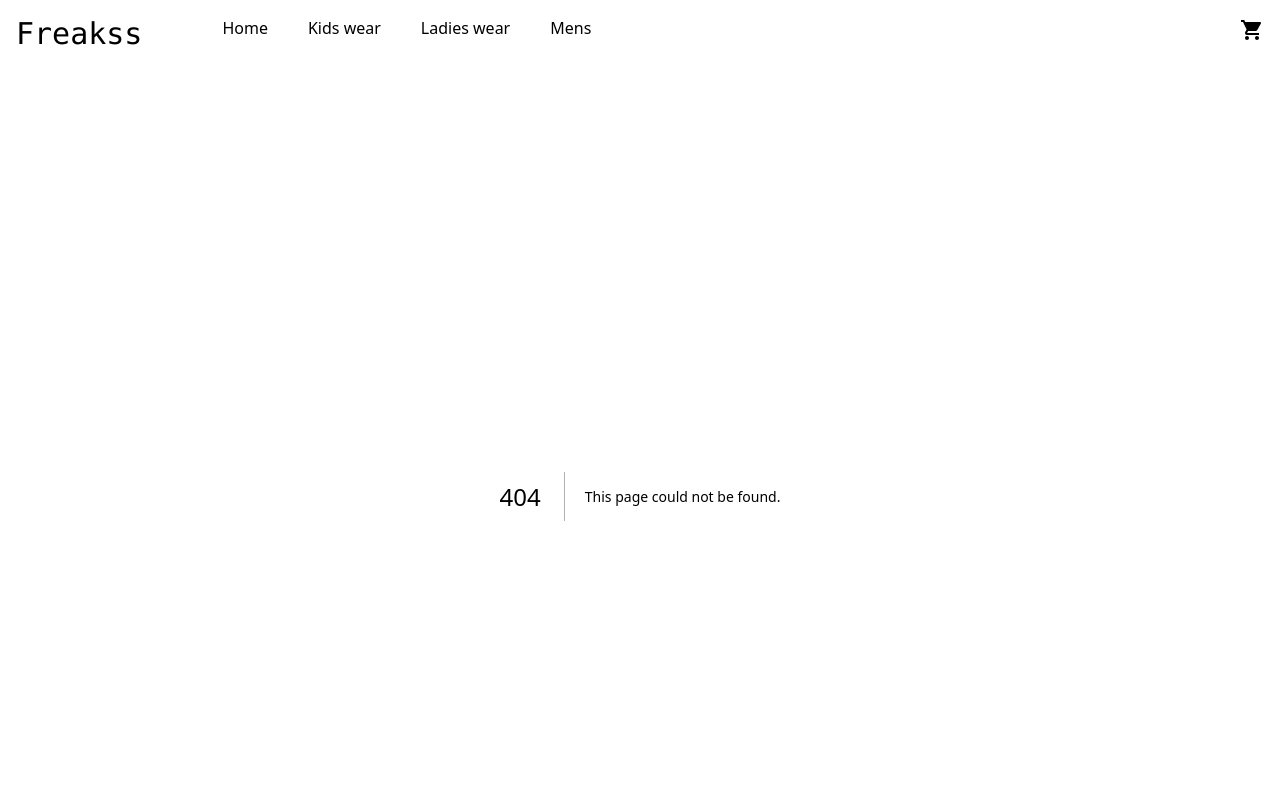
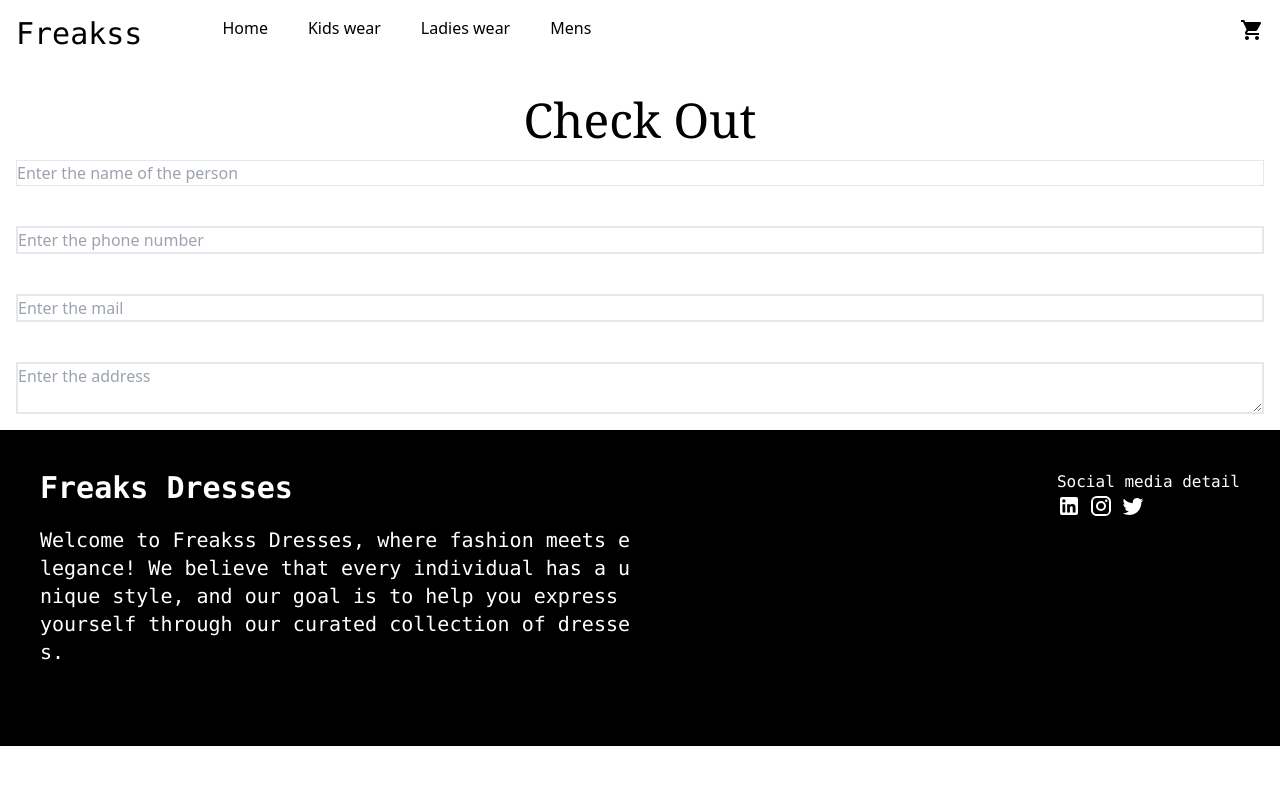
Before and after one commit to amalendu123/ecommerce-nextjs, a Next.js app: page /checkout in a window 1280 px wide. Before the commit this address had no page. Shown: the top 800 px of the page. Built offline with nearby package versions, Linux system fonts and the light colour scheme.

Commit message:
checkout page

```diff
--- a/components/Navbar.jsx
+++ b/components/Navbar.jsx
@@ -63,9 +63,9 @@
           }
 
           <div className='flex justify-between' >
-            <button class="bg-black hover:bg-white text-white hover:text-black font-bold p-4 xl:w-40 lg:w-28 md:w-20 ">
+          <Link href={'/checkout'}><button class="bg-black hover:bg-white text-white hover:text-black font-bold p-4 xl:w-40 lg:w-28 md:w-20 ">
               Check-out
-            </button>
+            </button></Link>
             <button class="bg-black hover:bg-white text-white hover:text-black font-bold p-4 xl:w-40 " onClick={ClearCart}>
               Clear
             </button>
--- /dev/null
+++ b/pages/checkout.tsx
@@ -0,0 +1,17 @@
+import React from 'react'
+
+const checkout = () => {
+  return (
+      <div>
+          <div className='text-center text-5xl font-serif'>Check Out</div>
+          <div className='flex flex-col p-4 justify-center content-center gap-10'>
+              <input type='text' placeholder='Enter the name of the person' className='w-full border'></input>
+              <input type='number' placeholder='Enter the phone number' className='w-full border-2'></input>
+              <input type='email' placeholder='Enter the mail' className='w-full border-2'></input>
+              <textarea placeholder='Enter the address' className='w-full border-2'></textarea>
+          </div>
+      </div>
+  )
+}
+
+export default checkout
```
